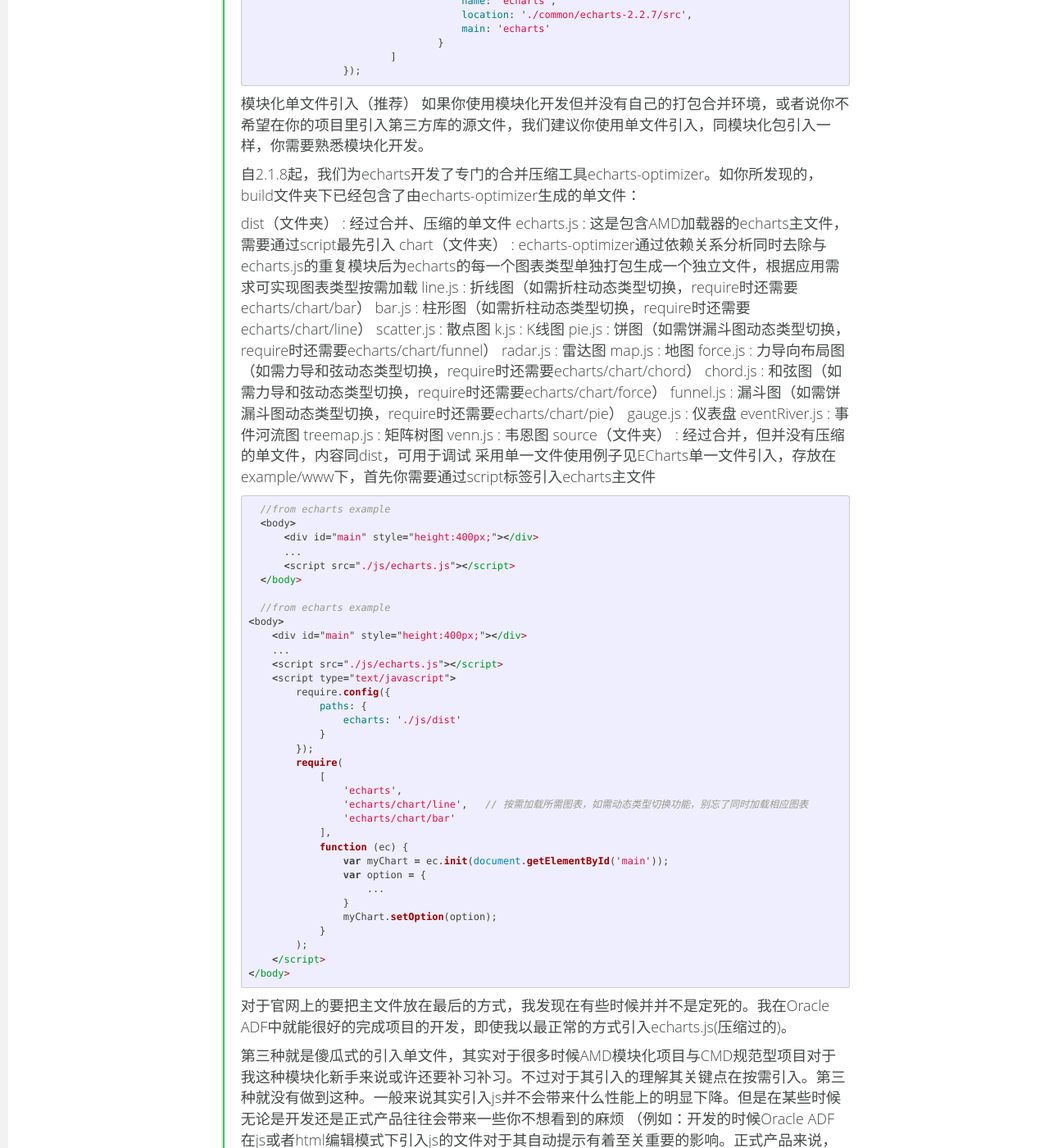
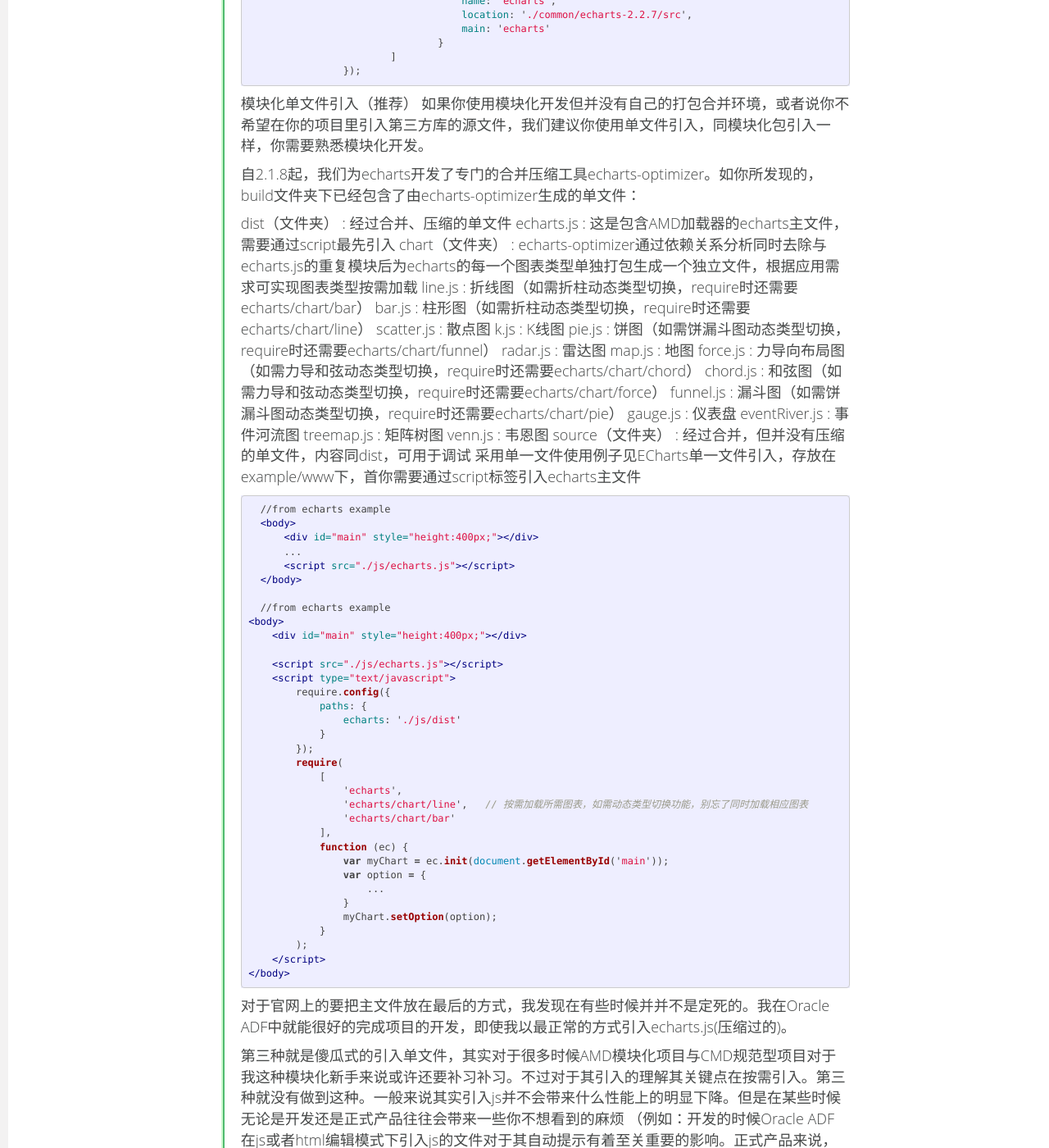
Before and after one commit to LennyYi/Ehappy.github.io, a Jekyll site: the page built from _posts/2016-12-30-echarts-ajax.md, in a window 1280 px wide and 1400 px high, scrolled down 892 px. Shown: the whole window at 82% size. Built offline with Jekyll 4.4.1, drawn with Linux system fonts in a browser that asks for light colours.

Commit message:
echartsmap

````diff
--- a/_posts/2016-12-30-echarts-ajax.md
+++ b/_posts/2016-12-30-echarts-ajax.md
@@ -61,8 +61,9 @@ require.config({
   treemap.js : 矩阵树图
   venn.js : 韦恩图
   source（文件夹） : 经过合并，但并没有压缩的单文件，内容同dist，可用于调试
-  采用单一文件使用例子见ECharts单一文件引入，存放在example/www下，首先你需要通过script标签引入echarts主文件
-```javascript
+  采用单一文件使用例子见ECharts单一文件引入，存放在example/www下，首你需要通过script标签引入echarts主文件
+
+```html
   //from echarts example
   <body>
       <div id="main" style="height:400px;"></div>
@@ -73,7 +74,7 @@ require.config({
   //from echarts example
 <body>
     <div id="main" style="height:400px;"></div>
-    ...
+
     <script src="./js/echarts.js"></script>
     <script type="text/javascript">
         require.config({
````
Also changed, not shown: _drafts/2016-12-30-echarts-ajax.md (+4 -3 lines).
